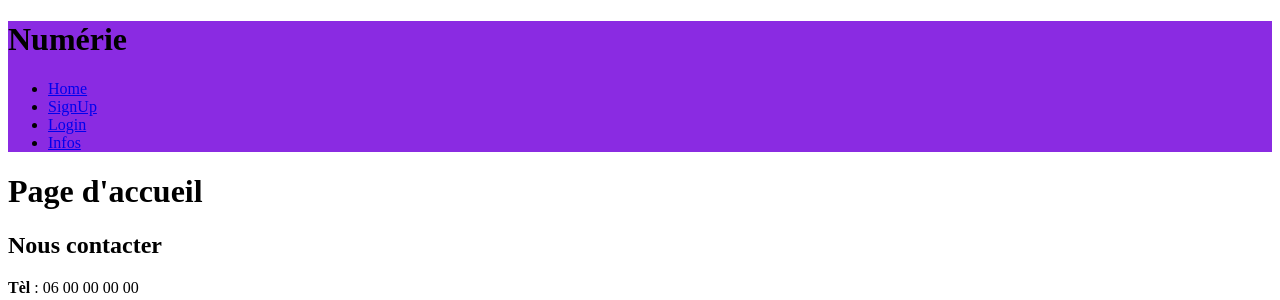
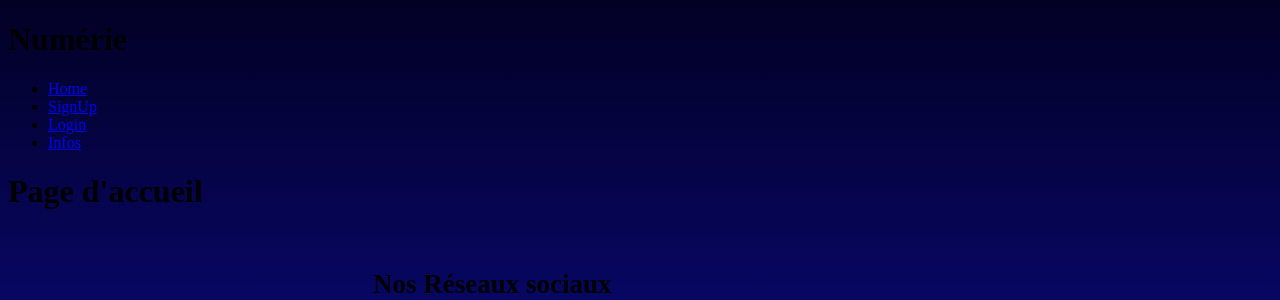
Before and after one commit to VictorSulivan/Labday_repository, a PHP site: page / in a window 1280 px wide. Shown: the top 300 px of the page. Run offline with PHP 8.4, Linux system fonts and the light colour scheme.

Commit message:
encore mise a jour pour zinebe

```diff
--- a/src/templates/partials/footer.php
+++ b/src/templates/partials/footer.php
@@ -1,6 +1,4 @@
 <footer>
-<div class="contentFooter">
-            <div class="flex-parentFooter">
         <div class="barreBasse one">
             <h2 class="TitreFooter">Nous contacter</h2>
             <p><strong class="OrangeCharacter">Tèl</strong> : 06 00 00 00 00</p>
@@ -13,8 +11,7 @@
             <a href="https://www.instagram.com/gouvfalselabday/"><img src="assets/Images/instagram.svg" class="Linstagram"></a>
         </div>
         <div class="barreBasse three">
+            <h2>Copyright</h2>
             <p class="copyright">Copyright © 2023 Tous droits réservés</p>
         </div>
-            </div>
-        </div>
 </footer>
--- a/src/templates/partials/header.php
+++ b/src/templates/partials/header.php
@@ -1,15 +1,13 @@
-<link rel="stylesheet" href="assets/CSS/header.css">
-<header>
-<div class="divheader">
+
 <h1>Numérie</h1>
-<ul>
-    <li><a href="/?page=home">Home</a></li>
+<ul class="divheaderone">
+    <li><a href="/?page=home" class="divheadertwo">Home</a></li>
 
     <?php if ($user === false) { ?>
 
-        <li><a href="/?page=signup">SignUp</a></li>
-        <li><a href="/?page=login">Login</a></li>
-        <li><a href="/?page=info">Infos</a></li>
+        <li class="divheadertwo"><a href="/?page=signup">SignUp</a></li>
+        <li class="divheadertwo"><a href="/?page=login">Login</a></li>
+        <li class="divheadertwo"><a href="/?page=info">Infos</a></li>
     <?php } else if ($user->role >= 200) { ?>
 
         <li><a href="/?page=profile">Profil</a></li>
@@ -86,5 +84,5 @@
 
 
     </header>-->
-  </div>
+
 </header>
--- a/src/templates/template.php
+++ b/src/templates/template.php
@@ -7,15 +7,18 @@
 	<title><?= $page_title; ?></title>
 	<?= $head_metas ;?>
 	<link rel="stylesheet" href="assets/CSS/header.css">
+	<link rel="stylesheet" href="assets/CSS/template.css">
+	<link rel="stylesheet" href="assets/CSS/footer.css">
   </head>
   <body>
-  	<div class="divheader">
-		<?php require_once __DIR__ . '/partials/header.php'; ?>
-	</div>
+
+	<?php require_once __DIR__ . '/partials/header.php'; ?>
+
 	<?= $page_content ;?>
 	<?= $page_scripts ;?>
 
+	<?php require_once __DIR__ . '/partials/footer.php'; ?>
+
 	<script src="https://cdn.jsdelivr.net/npm/bootstrap@5.3.0-alpha1/dist/js/bootstrap.bundle.min.js" integrity="sha384-w76AqPfDkMBDXo30jS1Sgez6pr3x5MlQ1ZAGC+nuZB+EYdgRZgiwxhTBTkF7CXvN" crossorigin="anonymous"></script>
-	<?php require_once __DIR__ . '/partials/footer.php'; ?>
 </body>
 </html>
--- a/www/assets/CSS/footer.css
+++ b/www/assets/CSS/footer.css
@@ -1,12 +1,10 @@
-.barreBasse{
-    margin: 100px;
-}
-.one{
+footer{
 
 }
-.two{
 
+.barreBasse{
+    display: inline-block;
+    font-size: 18px;
+    margin: 15px;
+    flex-direction: row-reverse;
 }
-.three{
-
-}
--- a/www/assets/CSS/header.css
+++ b/www/assets/CSS/header.css
@@ -1,3 +1,8 @@
-.divheader{
-    background-color: blueviolet;
+.divheaderone{
+    display: flex;
+    flex-direction: column;
 }
+.divheadertwo{
+    flex:1;
+    align-items: center;
+}
--- /dev/null
+++ b/www/assets/CSS/template.css
@@ -0,0 +1,5 @@
+body{
+    background: linear-gradient(#020024,#090979,#00d4ff);
+    background-size:cover;
+    background-repeat: no-repeat;
+}
```
Lines whose indentation alone changed are shown as unchanged.
